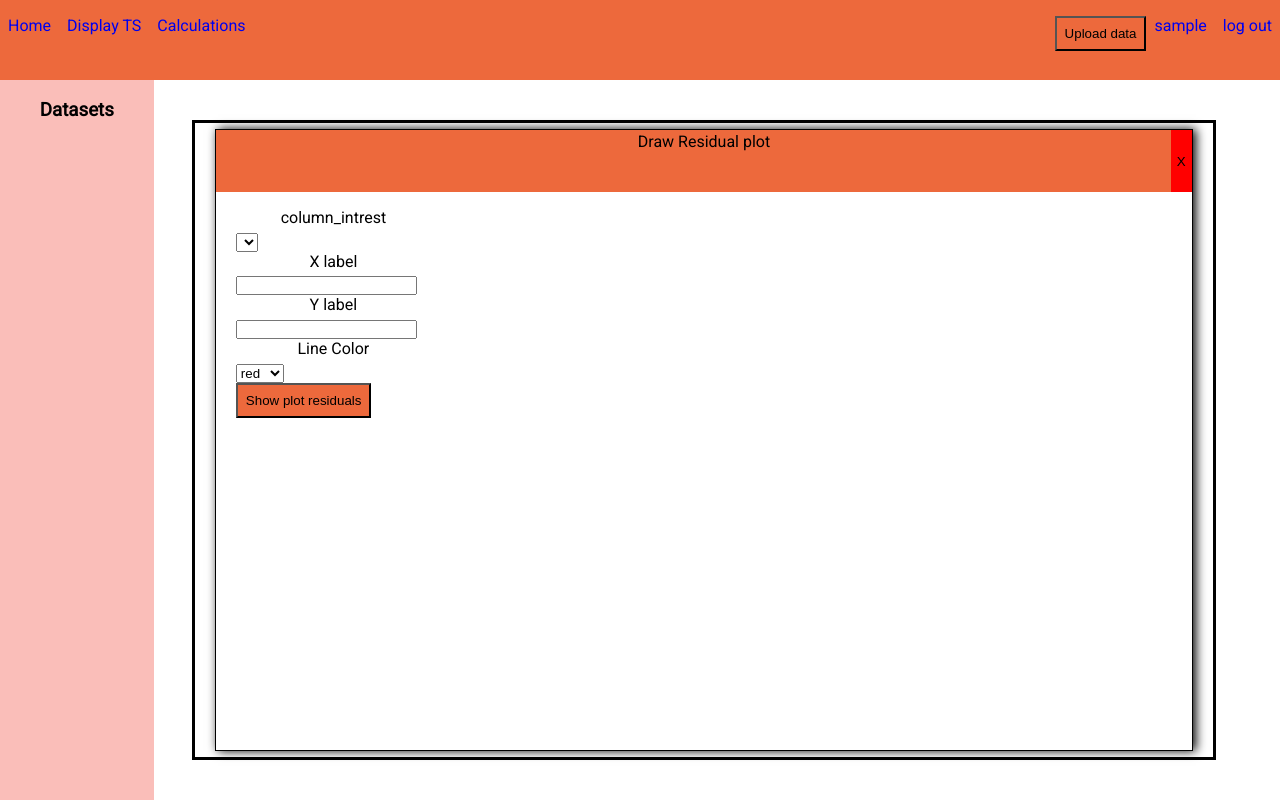
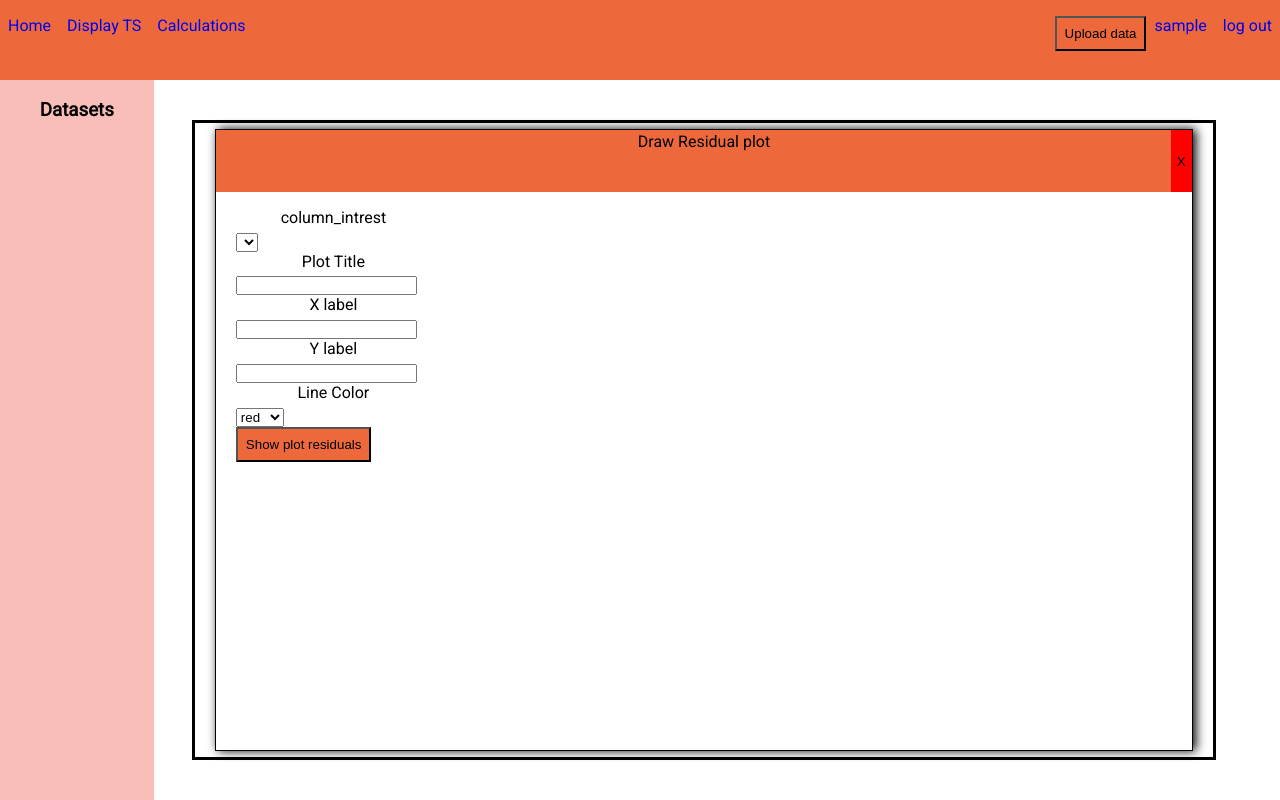
Before and after one commit to SanderBos1/Time_series_analyser, a Flask app: page /trend in a window 1280 px wide, after a click on "Plot Trend Residuals". Run offline with Flask 3, Linux system fonts and the light colour scheme; the visitor is signed in with stand-in values (Sample User, id 1); data that the repository does not hold is empty; some libraries are stand-ins or nearby versions.

Commit message:
Small bug/additions
- Added message when an image is saved.
-Can now choose plot title on image and residual image creation
- Changed residual plot css

```diff
--- a/ts_app/image_creation/image_ts.py
+++ b/ts_app/image_creation/image_ts.py
@@ -50,14 +50,13 @@ def drawn_image(dataset):
     """
     form = ts_image_form()
     form.column_intrest.choices = [form.column_intrest.data]
-    message="something went wrong"
-    img = "dwadwapdawp"
     if form.validate_on_submit():
         try:
             plot_variables = {
                 "csv_file": dataset,
                 "time_column": current_app.config['TIME_COLUMN'],
                 "var_column":form.column_intrest.data,
+                "plot_tile": form.image_title.data,
                 "xlabel": form.xlabel.data,
                 "ylabel":form.ylabel.data,
                 "color": form.line_color.data
@@ -129,7 +128,6 @@ def save_image():
     form = image_save_load.from_json(data["form"])
     try:
         if form.validate():
-            print("validated")
             image_name = form.imageName.data
             image = ts_image(name=image_name, image_code=data["src"])
             db.session.add(image)
--- a/ts_app/image_creation/python/forms.py
+++ b/ts_app/image_creation/python/forms.py
@@ -13,6 +13,7 @@ class image_save_load(Form):
 
 class ts_image_form(FlaskForm):
     column_intrest = SelectField(label='Column of intrest', validators=[InputRequired()])
+    image_title = StringField(label='Plot Title', validators=[InputRequired()])
     xlabel = StringField(label="X label", validators=[InputRequired()])
     ylabel = StringField(label="Y label", validators=[InputRequired()])
     line_color = SelectField(label='Line Color', validators=[InputRequired()], choices=[("red", "red"), ("blue", "blue")])
--- a/ts_app/image_creation/python/make_image.py
+++ b/ts_app/image_creation/python/make_image.py
@@ -10,7 +10,7 @@ def make_image(plot_variables):
         df[plot_variables["time_column"]] = pd.to_datetime(df[plot_variables["time_column"]])
         plt.plot(df[plot_variables["time_column"]],df[plot_variables["var_column"]], color=plot_variables["color"])
         plt.grid(True)
-        plt.title('Time Series - Plot')
+        plt.title(plot_variables['plot_tile'])
         plt.xlabel(plot_variables["xlabel"])
         plt.xticks(rotation=30, ha='right')
         plt.ylabel(plot_variables["ylabel"])
--- a/ts_app/image_creation/static/scripts/image_handeling.js
+++ b/ts_app/image_creation/static/scripts/image_handeling.js
@@ -76,6 +76,8 @@ $(document).ready(function() {
                 "src":src_image}),
             success: function (answer) {
                 if(answer['message'] == "Image is saved."){
+                    show_message("image_save_feedback","Your image was saved")
+
                 }
             else{
                 if(document.getElementById('error_text_save')){
--- a/ts_app/image_creation/templates/display_ts.html
+++ b/ts_app/image_creation/templates/display_ts.html
@@ -30,6 +30,8 @@
 
     <div id="image_plot_options">
         <h3> Plot options</h3>
+        {{form.image_title.label (class_="form_label")}}
+        {{form.image_title (class_="form_input")}}
         {{form.xlabel.label (class_="form_label")}}
         {{form.xlabel (class_="form_input")}}
         {{form.ylabel.label (class_="form_label")}}
@@ -53,6 +55,8 @@
         {{ form_image.imageName }}
         {{form_image.save (class_="button_standard")}}
     </form>
+    <p id="image_save_feedback"></p>
+
     <error-dialogue class="dialogue-element" id="save_image_error" dialogue_name="Error">
     </error-dialogue>
   </dialogue-element>
--- a/ts_app/sequencing/python/forms.py
+++ b/ts_app/sequencing/python/forms.py
@@ -18,6 +18,7 @@ class trend_form(FlaskForm):
 
 class draw_resiudals(FlaskForm):
     column_intrest = SelectField(label = "column_intrest", validators=[InputRequired()], id="residual_column_intrest")
+    image_title = StringField(label='Plot Title', validators=[InputRequired()])
     xlabel = StringField(label="X label", validators=[InputRequired()])
     ylabel = StringField(label="Y label", validators=[InputRequired()])
     line_color = SelectField(label='Line Color', validators=[InputRequired()], choices=[("red", "red"), ("blue", "blue")])
--- a/ts_app/sequencing/python/trend_calculator.py
+++ b/ts_app/sequencing/python/trend_calculator.py
@@ -43,7 +43,7 @@ class trend_residuals:
         detrend_list = self.calculate_residuals(df)
         plt.plot(detrend_list,  color=self.plot_variables["color"])
         plt.grid(True)
-        plt.title('Time Series - Plot')
+        plt.title(self.plot_variables["image_title"])
         plt.xlabel(self.plot_variables["xlabel"])
         plt.xticks(rotation=30, ha='right')
         plt.ylabel(self.plot_variables["ylabel"])
--- a/ts_app/sequencing/sequencing.py
+++ b/ts_app/sequencing/sequencing.py
@@ -76,6 +76,7 @@ def show_residuals_trend(dataset):
                 "variable":form.column_intrest.data,
             }
             plot_variables = {
+                "image_title":form.image_title.data,
                 "xlabel":form.xlabel.data,
                 "ylabel":form.ylabel.data,
                 "color":form.line_color.data
--- a/ts_app/sequencing/static/styles/sequencing.css
+++ b/ts_app/sequencing/static/styles/sequencing.css
@@ -135,6 +135,13 @@ trend_buttons_holder --> holds the buttons that open the trend calculations dial
 }
 
 
+.residual_interaction{
+    position:relative;
+    width:75%;
+    heigth:
+
+}
+
 #image_form_holder{
     position:relative;
     width:100%;
@@ -148,7 +155,8 @@ trend_buttons_holder --> holds the buttons that open the trend calculations dial
 {
     position:relative;
     left:2%;
-    width:80%;
+    width:100%;
+    height:100%;
 }
 
 #draw_image_button{
--- a/ts_app/sequencing/templates/sequencing_trend.html
+++ b/ts_app/sequencing/templates/sequencing_trend.html
@@ -64,6 +64,8 @@
   {{draw_residuals_form.csrf_token}}
   {{draw_residuals_form.column_intrest.label  (class_="form_label")}}
   {{draw_residuals_form.column_intrest ( class_="form_input error_unclickable")}}
+  {{draw_residuals_form.image_title.label  (class_="form_label")}}
+  {{draw_residuals_form.image_title (class_="form_input error_unclickable")}}
   {{draw_residuals_form.xlabel.label  (class_="form_label")}}
   {{draw_residuals_form.xlabel (class_="form_input error_unclickable")}}
   {{draw_residuals_form.ylabel.label  (class_="form_label")}}
```
